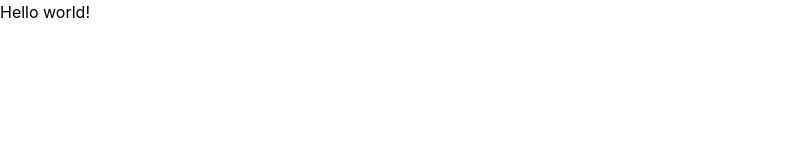
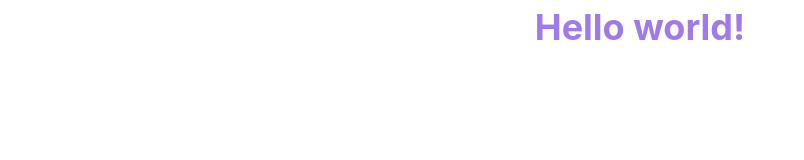
Before and after one commit to jeygith/tailwind-project, a website: page public/index.html in a window 1280 px wide. Shown: the whole page, without its empty margins (0-804 px from the left). Drawn offline with Linux system fonts and the light colour scheme.

Commit message:
setting up tailwind css and postcss-cli for processing the tailwind css

```diff
--- a/public/index.html
+++ b/public/index.html
@@ -6,6 +6,6 @@
     <link rel="stylesheet" href="/build/tailwind.css">
 </head>
 <body>
-<h1> Hello world!</h1>
+<h1 class="text-4xl font-bold text-purple-500 text-center"> Hello world!</h1>
 </body>
 </html>
```
Also changed, not shown: 1 other file.
